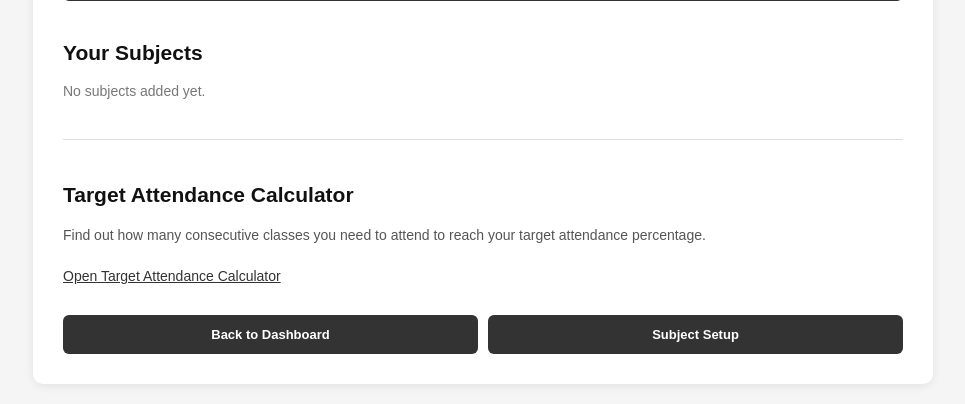
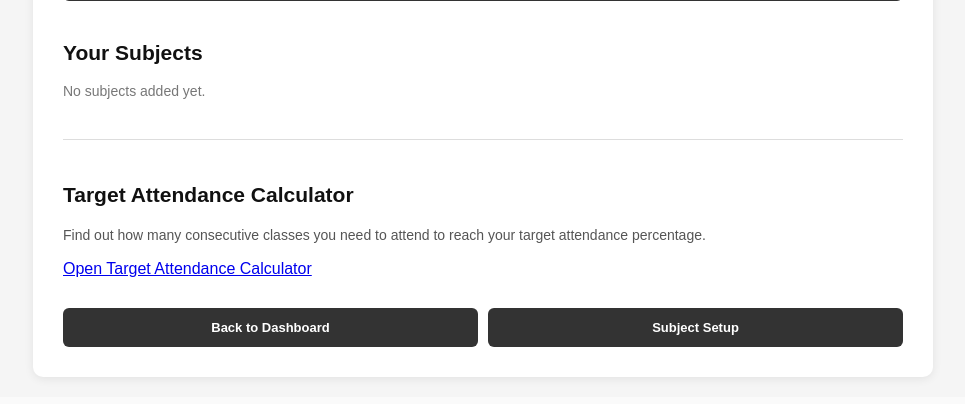
Before and after one commit to ganeshvibhuti30-prog/Student-Study-Planner, a Flask app: page /attendance in a window 1280 px wide. Shown: the part 591-995 px from the top of the page, without its empty margins (157-1122 px from the left). After the commit the page ends 971 px from the top, so only its background shows below. Run offline with Flask 3, Linux system fonts and the light colour scheme; the visitor is signed in with stand-in values (Sample User, id 1); data that the repository does not hold is empty.

Commit message:
Update attendance calculator button in HTML

```diff
--- a/templates/attendance.html
+++ b/templates/attendance.html
@@ -326,7 +326,7 @@
 
         <a
             href="{{ url_for('attendance_calculator') }}"
-            class="calculator-link"
+            class="calculator-button"
         >
             Open Target Attendance Calculator
         </a>
```
